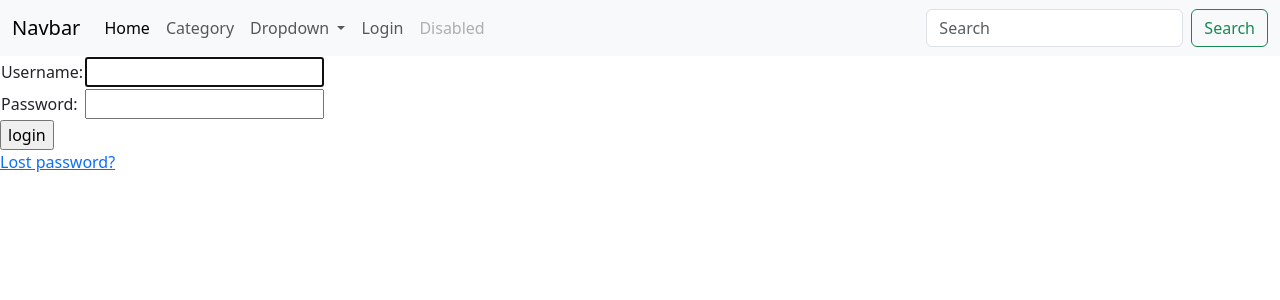
After one commit to songlei1979/simpleblog_23s2, a Django app: page /accounts/login/ in a window 1280 px wide. The commit adds this page. Shown: the top 300 px of the page. Run offline with Django 4.2, Linux system fonts and the light colour scheme.

Commit message:
forms and authentication

```diff
--- a/blog/templates/base.html
+++ b/blog/templates/base.html
@@ -35,6 +35,13 @@
             <li><a class="dropdown-item" href="#">Something else here</a></li>
           </ul>
         </li>
+          <li class="nav-item">
+           {% if user.is_authenticated %}
+              {{ user.first_name }} <a class="nav-link" aria-disabled="true" href="{% url 'logout' %}">Logout</a>
+        {% else %}
+          <a class="nav-link" aria-disabled="true" href="{% url 'login' %}">Login</a>
+        {% endif %}
+          </li>
         <li class="nav-item">
           <a class="nav-link disabled" aria-disabled="true">Disabled</a>
         </li>
--- a/blog/templates/home.html
+++ b/blog/templates/home.html
@@ -3,7 +3,9 @@
 Home Page
 {% endblock %}
 {% block content %}
+    {% if user.is_authenticated %}
     <a href="{% url 'create_post' %}">Add New</a>
+    {% endif %}
 {% for post in object_list %}
     <p>
         <a href="{% url 'detail_post' post.id %}">
--- /dev/null
+++ b/blog/templates/registration/login.html
@@ -0,0 +1,41 @@
+{% extends "base.html" %}
+{% block title %}
+Login
+{% endblock %}
+
+{% block content %}
+
+{% if form.errors %}
+<p>Your username and password didn't match. Please try again.</p>
+{% endif %}
+
+{% if next %}
+    {% if user.is_authenticated %}
+    <p>Your account doesn't have access to this page. To proceed,
+    please login with an account that has access.</p>
+    {% else %}
+    <p>Please login to see this page.</p>
+    {% endif %}
+{% endif %}
+
+<form method="post" action="{% url 'login' %}">
+{% csrf_token %}
+<table>
+<tr>
+    <td>{{ form.username.label_tag }}</td>
+    <td>{{ form.username }}</td>
+</tr>
+<tr>
+    <td>{{ form.password.label_tag }}</td>
+    <td>{{ form.password }}</td>
+</tr>
+</table>
+
+<input type="submit" value="login">
+<input type="hidden" name="next" value="{{ next }}">
+</form>
+
+{# Assumes you set up the password_reset view in your URLconf #}
+<p><a href="{% url 'password_reset' %}">Lost password?</a></p>
+
+{% endblock %}
--- a/blog/views.py
+++ b/blog/views.py
@@ -5,6 +5,7 @@ from django.shortcuts import render
 from django.urls import reverse_lazy, reverse
 from django.views.generic import TemplateView, ListView, DetailView, CreateView, UpdateView, DeleteView
 
+from blog.forms import PostForm
 from blog.models import Post, Category
 
 
@@ -36,13 +37,13 @@ class PostDetailView(DetailView):
 class PostCreateView(CreateView):
     template_name = "create_post_view.html"
     model = Post
-    fields = ["title", "author", "category", "body"]
+    form_class = PostForm
 
 
 class PostUpdateView(UpdateView):
     template_name = "update_post_view.html"
     model = Post
-    fields = ["title", "author", "category", "body"]
+    form_class = PostForm
 
 
 class PostDeleteView(DeleteView):
--- a/simpleblog_23s2/settings.py
+++ b/simpleblog_23s2/settings.py
@@ -117,3 +117,6 @@ STATIC_URL = "static/"
 # https://docs.djangoproject.com/en/4.2/ref/settings/#default-auto-field
 
 DEFAULT_AUTO_FIELD = "django.db.models.BigAutoField"
+
+LOGIN_REDIRECT_URL = "home"
+LOGOUT_REDIRECT_URL = "home"
--- a/simpleblog_23s2/urls.py
+++ b/simpleblog_23s2/urls.py
@@ -16,8 +16,11 @@ Including another URLconf
 """
 from django.contrib import admin
 from django.urls import path, include
+from django.contrib.auth import views as auth_views
 
 urlpatterns = [
     path("admin/", admin.site.urls),
-    path("", include("blog.urls"), name="blog")
+    path("", include("blog.urls"), name="blog"),
+    path('accounts/', include('django.contrib.auth.urls')),
+    path('accounts/login/', auth_views.LoginView.as_view(template_name='registration/login.html')),
 ]
```
Also changed, not shown: blog/forms.py (added, +17 -0 lines), db.sqlite3.
